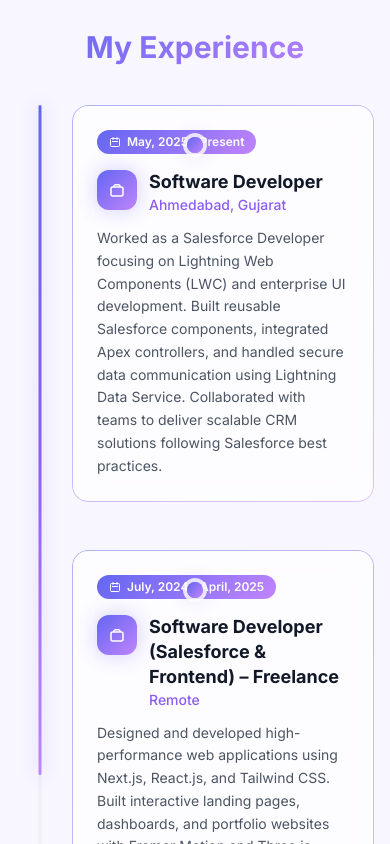
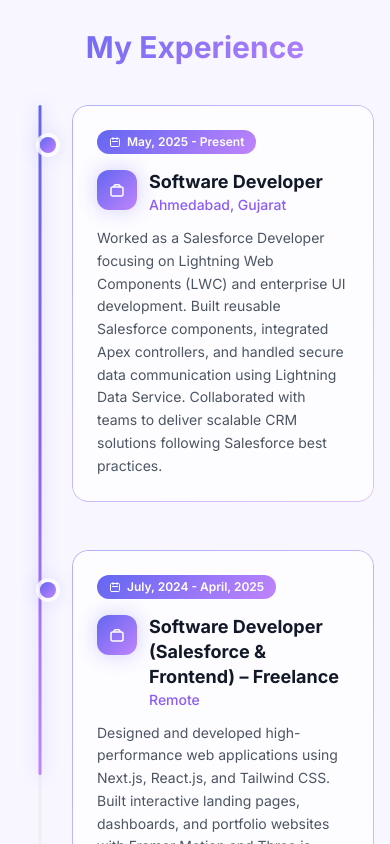
Before and after one commit to amit-kumar-jha/portfolio-website-master, a Next.js app: page / in a window 390 px wide. Shown: the part 4060-4904 px from the top of the page. Built offline with nearby package versions, Linux system fonts and the light colour scheme; no server answers.

Commit message:
Fixed responsive issue

```diff
--- a/components/experience.tsx
+++ b/components/experience.tsx
@@ -92,8 +92,11 @@ export default function Experience() {
                 >
                   {/* Timeline dot */}
               <motion.div
-                    className="absolute left-1/2 z-20 top-8"
-                    style={{ x: "-50%" }}
+  className="absolute z-20 top-8"
+  style={{
+    left: isMobile ? 24 : "50%", // 24px = left-6
+    x: isMobile ? 0 : "-50%",
+  }}
   initial={{ scale: 0 }}
   whileInView={{ scale: 1 }}
   viewport={{ once: true }}
```
Lines whose indentation alone changed are shown as unchanged.
